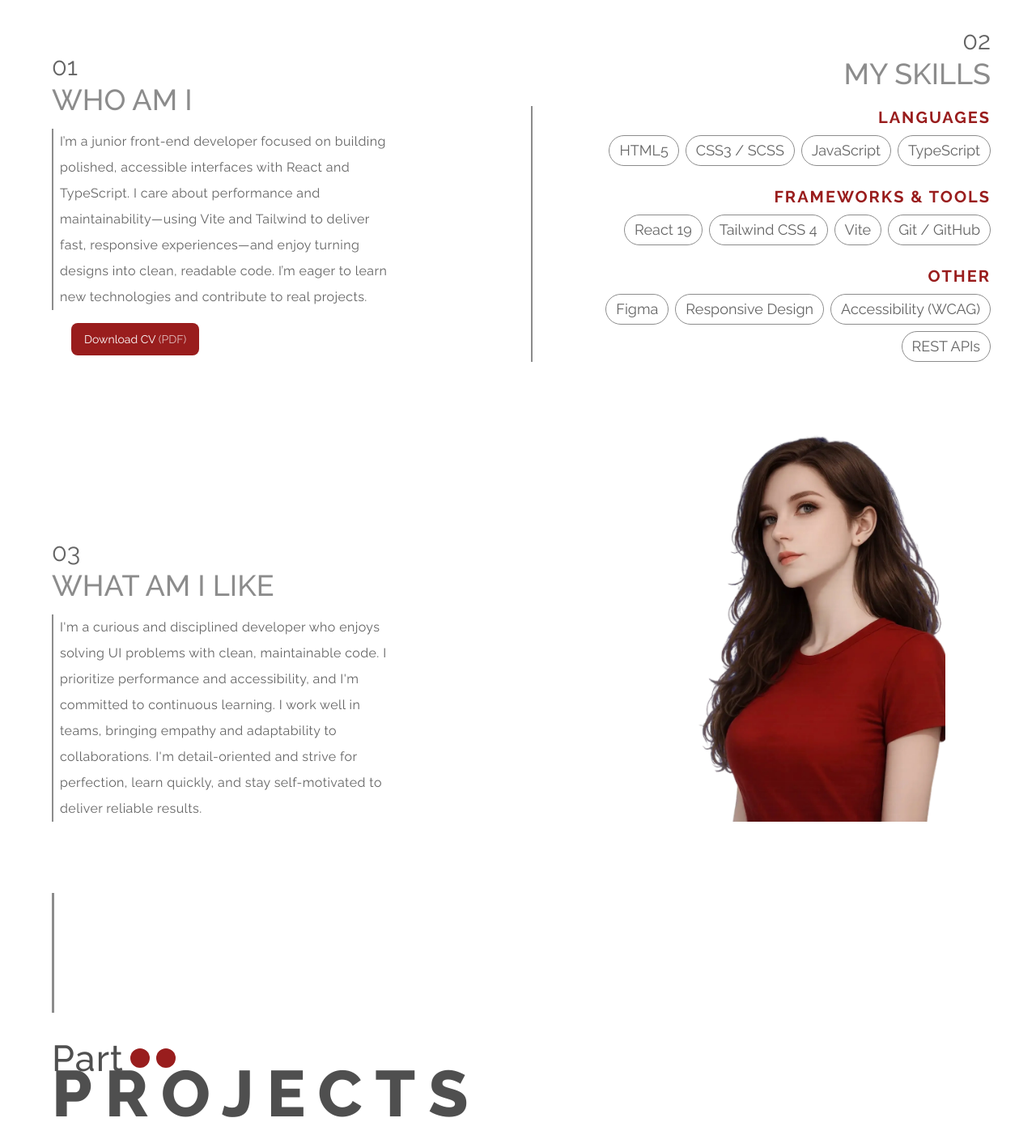
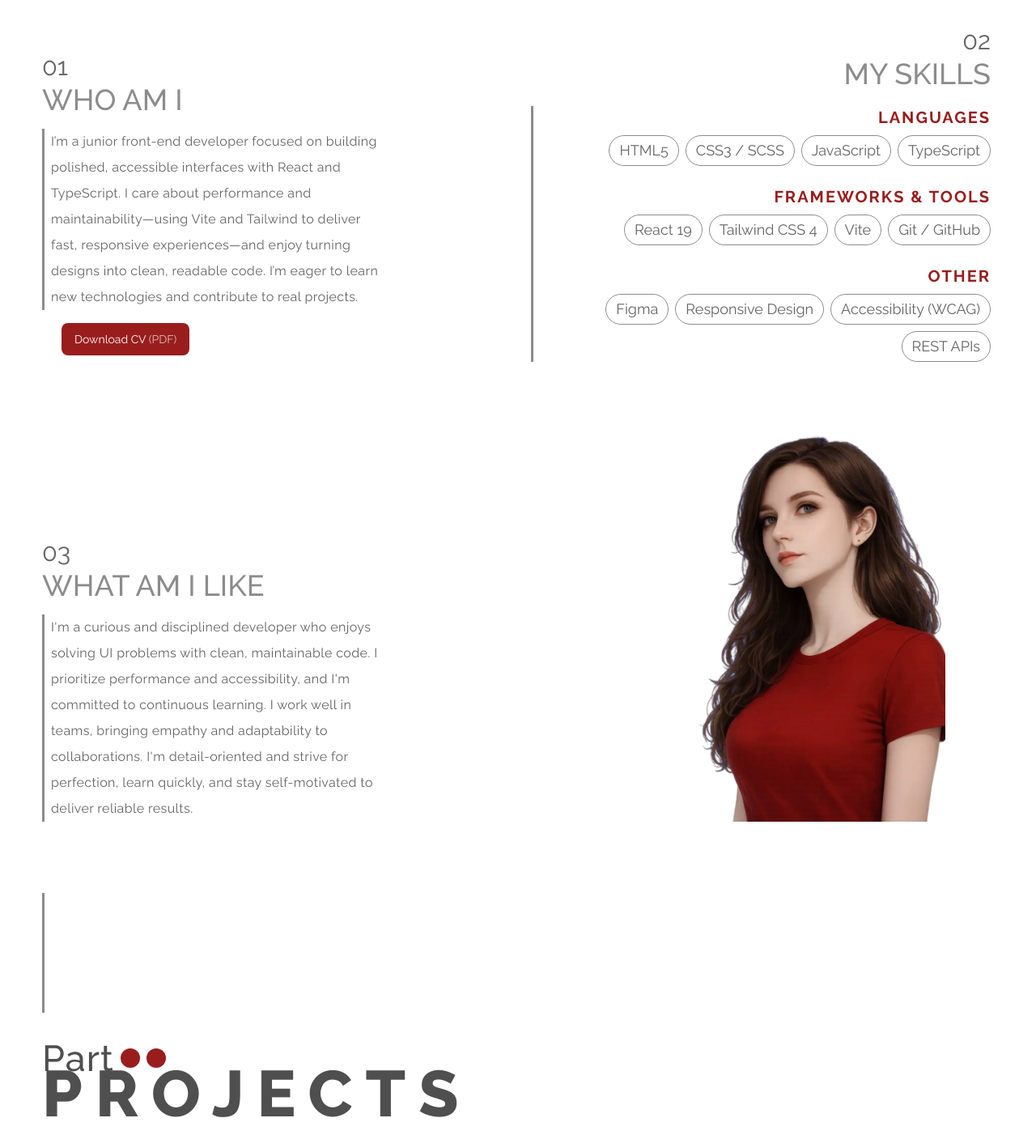
Before and after one commit to bavayra/Portfolio, a React (Vite) app: page / in a window 1280 px wide. Shown: the part 1323-2725 px from the top of the page at 81% size. Built offline with nearby package versions, Linux system fonts and the light colour scheme.

Commit message:
style(600): corrected margins (mostly decreased ml for sections for vertical alignment

```diff
--- a/src/sections/About.tsx
+++ b/src/sections/About.tsx
@@ -3,7 +3,7 @@ const About = () => {
     <section
       id="about"
       aria-labelledby="about-heading"
-      className="relative py-8 mb-4 ml-3 tablet-sm:ml-12 tablet-md:mb-6 desktop-lg:ml-10 desktop-xl:pb-12"
+      className="relative py-8 mb-4 ml-3 tablet-sm:ml-9 tablet-md:mb-6 desktop-lg:ml-10 desktop-xl:pb-12"
     >
       <div className="leading-6.5 phone-lg:leading-7.5 tablet-sm:leading-8.5 tablet-md:leading-6.5">
         <p
@@ -20,7 +20,10 @@ const About = () => {
         </h3>
       </div>
 
-      <p className="mt-2 text-(length:--font-body-sm) phone-lg:mt-4 text-text leading-loose tracking-wide w-full wrap-break-word whitespace-normal pl-2 max-w-(--max-w-text-sm) desktop-sm:max-w-(--max-w-text-lg) desktop-xl:text-2xl border-l-2 border-grey-2">
+      <p
+        className="mt-2 text-(length:--font-body-sm) phone-lg:mt-4 text-text leading-loose tracking-wide w-full wrap-break-word whitespace-normal pl-2 max-w-(--max-w-text-sm) desktop-sm:max-w-(--max-w-text-lg) desktop-xl:text-2xl border-l-2 border-grey-2"
+        style={{ borderLeftWidth: "var(--hero-div-w)" }}
+      >
         I’m a junior front‑end developer focused on building polished,
         accessible interfaces with React and TypeScript. I care about
         performance and maintainability—using Vite and Tailwind to deliver fast,
--- a/src/sections/Contacts.tsx
+++ b/src/sections/Contacts.tsx
@@ -168,7 +168,7 @@ const Contacts = () => {
   return (
     <section
       aria-labelledby="contacts-title"
-      className="relative z-10 mt-20 ml-3 h-auto flex pb-8 flex-col items-center tablet-sm:ml-12 desktop-lg:ml-10 desktop-xl:h-[60vh]"
+      className="relative z-10 mt-20 ml-3 h-auto flex pb-8 flex-col items-center tablet-sm:ml-9 desktop-lg:ml-10 desktop-xl:h-[60vh]"
     >
       <Divider
         widthPx="var(--hero-div-w)"
--- a/src/sections/Description.tsx
+++ b/src/sections/Description.tsx
@@ -3,7 +3,7 @@ const Description = () => {
     <section
       id="description"
       aria-labelledby="description-heading"
-      className="relative py-8 tablet-sm:ml-9 desktop-lg:ml-10 mb-4 tablet-md:mb-10"
+      className="relative py-8 tablet-sm:ml-6 desktop-lg:ml-10 mb-4 tablet-md:mb-10"
     >
       <div className="grid grid-cols-[1fr_auto] items-end gap-x-2 phone-md:gap-x-4">
         <div>
@@ -21,7 +21,10 @@ const Description = () => {
               WHAT AM I LIKE
             </h3>
           </div>
-          <p className="mt-2 text-(length:--font-body-sm) text-text leading-loose tracking-wide ml-3 w-full wrap-break-word  phone-lg:mt-4 whitespace-normal max-w-(--max-w-text-sm) desktop-sm:max-w-(--max-w-text-lg) desktop-xl:text-2xl border-l-2 pl-2 border-grey-2">
+          <p
+            className="mt-2 text-(length:--font-body-sm) text-text leading-loose tracking-wide ml-3 w-full wrap-break-word  phone-lg:mt-4 whitespace-normal max-w-(--max-w-text-sm) desktop-sm:max-w-(--max-w-text-lg) desktop-xl:text-2xl border-l-2 pl-2 border-grey-2"
+            style={{ borderLeftWidth: "var(--hero-div-w)" }}
+          >
             I'm a curious and disciplined developer who enjoys solving UI
             problems with clean, maintainable code. I prioritize performance and
             accessibility, and I'm committed to continuous learning. I work well
--- a/src/sections/ProjectSection.tsx
+++ b/src/sections/ProjectSection.tsx
@@ -27,7 +27,7 @@ const ProjectSection = ({
     <section
       id={`${projectId}-section`}
       aria-labelledby={`${projectId}-heading`}
-      className={`relative h-auto tablet-sm:ml-9 desktop-lg:ml-10 ${sectionClassName}`}
+      className={`relative h-auto tablet-sm:ml-5 desktop-lg:ml-10 ${sectionClassName}`}
     >
       <div className="desktop-sm:grid desktop-sm:items-start desktop-sm:gap-6 desktop-sm:grid-cols-2 desktop-md:gap-y-2">
         <div className="desktop-sm:col-start-1 desktop-sm:row-start-1 leading-9 tablet-sm:leading-12">
--- a/src/sections/SectionTitle.tsx
+++ b/src/sections/SectionTitle.tsx
@@ -20,7 +20,7 @@ const SectionTitle = ({
   });
 
   return (
-    <div className="section-vh flex flex-col relative ml-3 justify-center phone-md:pb-10 tablet-sm:ml-12 desktop-lg:ml-10">
+    <div className="section-vh flex flex-col relative ml-3 justify-center phone-md:pb-10 tablet-sm:ml-9 desktop-lg:ml-10">
       <Divider
         widthPx="var(--hero-div-w)"
         heightPx="var(--section-top-div-height)"
--- a/src/sections/Skills.tsx
+++ b/src/sections/Skills.tsx
@@ -17,7 +17,7 @@ const Skills = () => {
     <section
       id="skills"
       aria-labelledby="skills-heading"
-      className="relative ml-3 tablet-sm:ml-12 desktop-sm:ml-0 mb-4 tablet-md:mb-6"
+      className="relative ml-3 tablet-sm:ml-9 desktop-sm:ml-0 mb-4 tablet-md:mb-6"
     >
       <div className="leading-6.5 phone-lg:leading-7.5 tablet-sm:leading-8.5 tablet-md:leading-6.5">
         <p
@@ -34,7 +34,10 @@ const Skills = () => {
           MY SKILLS
         </h3>
       </div>
-      <div className="flex flex-col gap-4 phone-lg:gap-y-6 mt-4 tablet-sm:mt-5 border-l-2 border-grey-2 pl-3">
+      <div
+        className="flex flex-col gap-4 phone-lg:gap-y-6 mt-4 tablet-sm:mt-5 border-l-2 border-grey-2 pl-3"
+        style={{ borderLeftWidth: "var(--hero-div-w)" }}
+      >
         {skillGroups.map((group) => (
           <div key={group.label}>
             <h4 className="mb-2 text-base font-bold uppercase tracking-widest text-accent-red desktop-sm:text-right desktop-sm:mr-10 tablet-md:text-xl">
```
